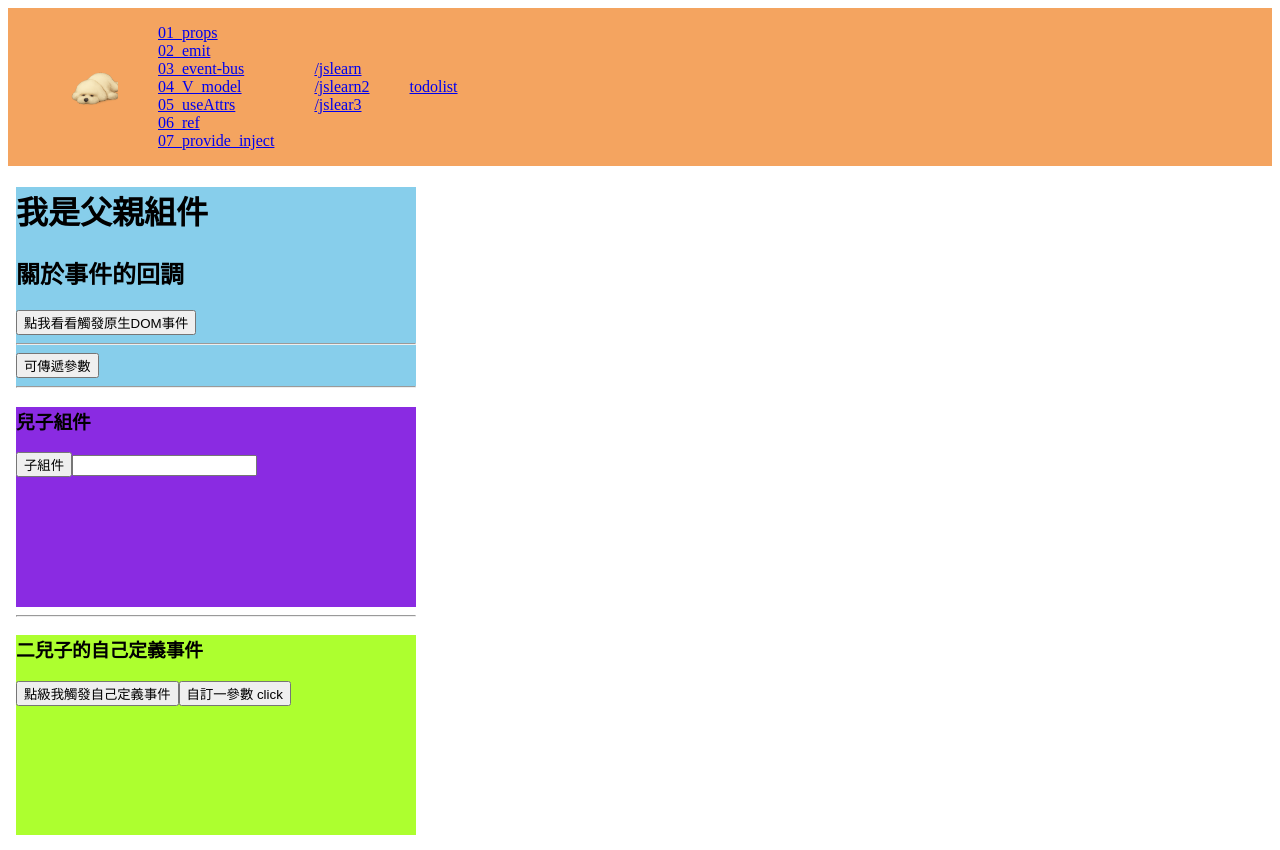
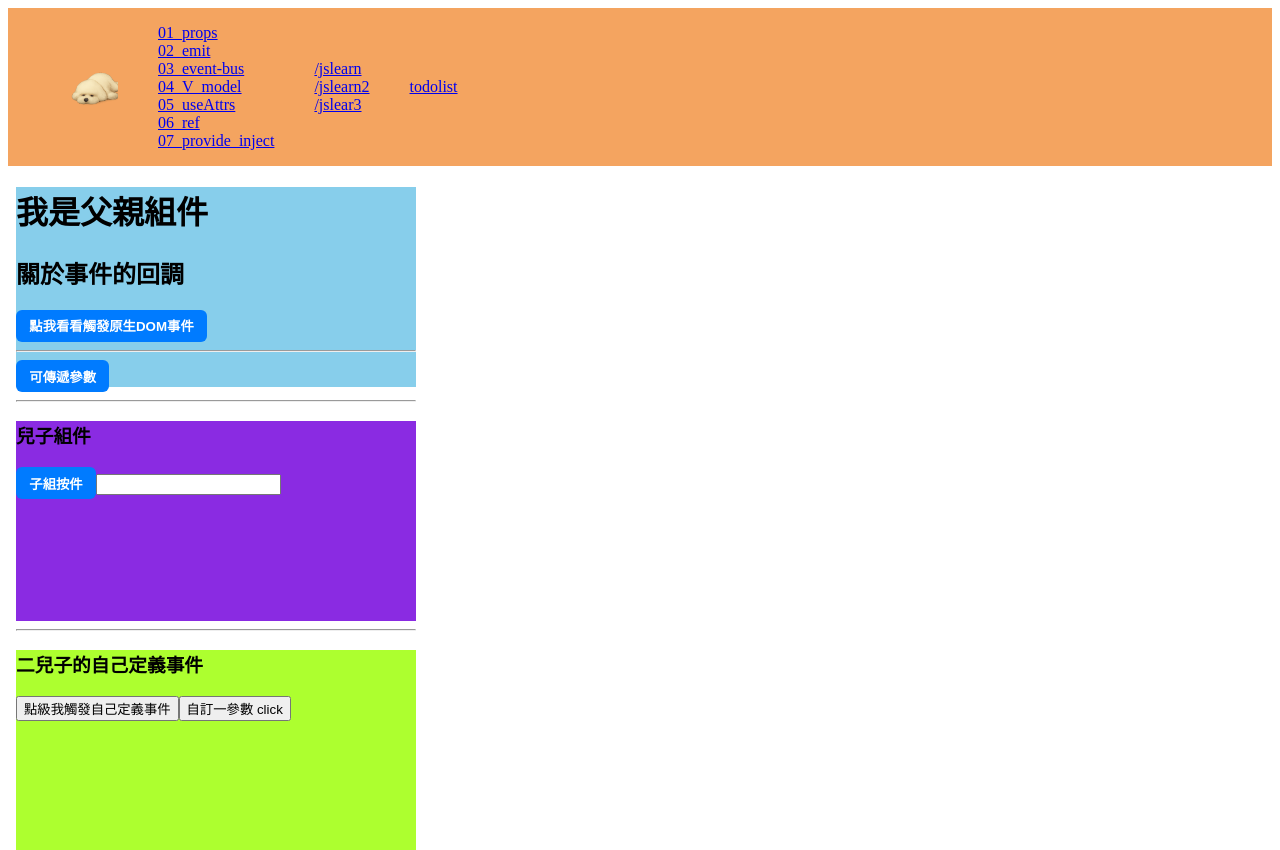
Before and after one commit to Roger0122/vue3_practise, a Vue app: page /02_emit in a window 1280 px wide. Built offline with nearby package versions, Linux system fonts and the light colour scheme.

Commit message:
新增: 通用button ui

```diff
--- a/src/view/01_props/sun.vue
+++ b/src/view/01_props/sun.vue
@@ -4,12 +4,14 @@
     <p>{{ message }}</p>
    <p>{{ BigMoney }}</p>
 
-   <button @click="fatherGift"> 我看看父親給我甚麼</button>
+   <MyButton type="primary" @onClick="fatherGift">我看看父親給我甚麼</MyButton>
   </div>
 </template>
 
 
 <script setup>
+import MyButton from '@/view/ui/button.vue'
+
 let props=  defineProps(['message','BigMoney'])
 const fatherGift= () =>{
   console.log(props.BigMoney);
--- a/src/view/02_emit/event1.vue
+++ b/src/view/02_emit/event1.vue
@@ -1,7 +1,8 @@
 <template>
 <div class="sonEvent">
 <h3>兒子組件</h3>
-<button>子組件</button>
+<Mybutton type="primary">子組按件</Mybutton>
+
 <input type="text">
 
 </div>
@@ -9,6 +10,9 @@
 </template>
 
 <script setup>
+import Mybutton from '@/view/ui/button.vue'
+
+
 </script>
 
 <style scoped>
--- a/src/view/02_emit/eventTest.vue
+++ b/src/view/02_emit/eventTest.vue
@@ -4,9 +4,10 @@
 <h2>關於事件的回調</h2>
 
 
-<button @click="handler">點我看看觸發原生DOM事件</button>
+<MyButton type="primary" @onClick="handler">點我看看觸發原生DOM事件</MyButton>
 <hr>
-<button @click="handler2(1,2,3, $event)">可傳遞參數</button>
+<MyButton type="primary" @onClick="handler2(1,2,3, $event)">可傳遞參數</MyButton>
+
 <hr>
 <Event1 @click="handler3"></Event1>
 <hr>
@@ -19,6 +20,7 @@
 <script setup>
 import Event1 from './event1.vue';
 import Event2 from './event2.vue';
+import MyButton from '@/view/ui/button.vue'
 
 
 // 原生DOM事件
--- /dev/null
+++ b/src/view/ui/button.vue
@@ -0,0 +1,79 @@
+<template>
+<button
+:class="['base-button', type, customClass]"
+@click="handleClick"
+>
+<slot />
+
+</button>
+
+</template>
+
+<script setup lang="ts">
+const props = defineProps<{
+  type?: 'primary' | 'secondary' | 'danger' | 'cancel'
+  customClass?: string
+}>()
+
+const emit = defineEmits<{
+  (e: 'onClick', event: MouseEvent): void
+}>()
+
+const handleClick = (e: MouseEvent) => {
+  emit('onClick', e)
+}
+</script>
+
+<style scoped>
+.base-button {
+  padding: 0.5em 1em;
+  border: none;
+  border-radius: 6px;
+  font-weight: bold;
+  cursor: pointer;
+}
+
+/* 類型樣式 */
+.primary {
+  background-color: #007bff;
+  color: white;
+}
+
+.primary:hover {
+  background-color: #007bff9f;
+  color: white;
+}
+
+.secondary {
+  background-color: #6c757d;
+  color: white;
+}
+
+.secondary:hover {
+  background-color: #6c757d80;
+  color: white;
+}
+
+
+.danger {
+  background-color: #dc3545;
+  color: white;
+}
+
+.danger:hover {
+  background-color: #dc354673;
+  color: white;
+}
+
+
+.cancel {
+  background-color: gray;
+  color: white;
+}
+
+.cancel:hover {
+  background-color: gainsboro;
+  color: white;
+}
+
+</style>
```
